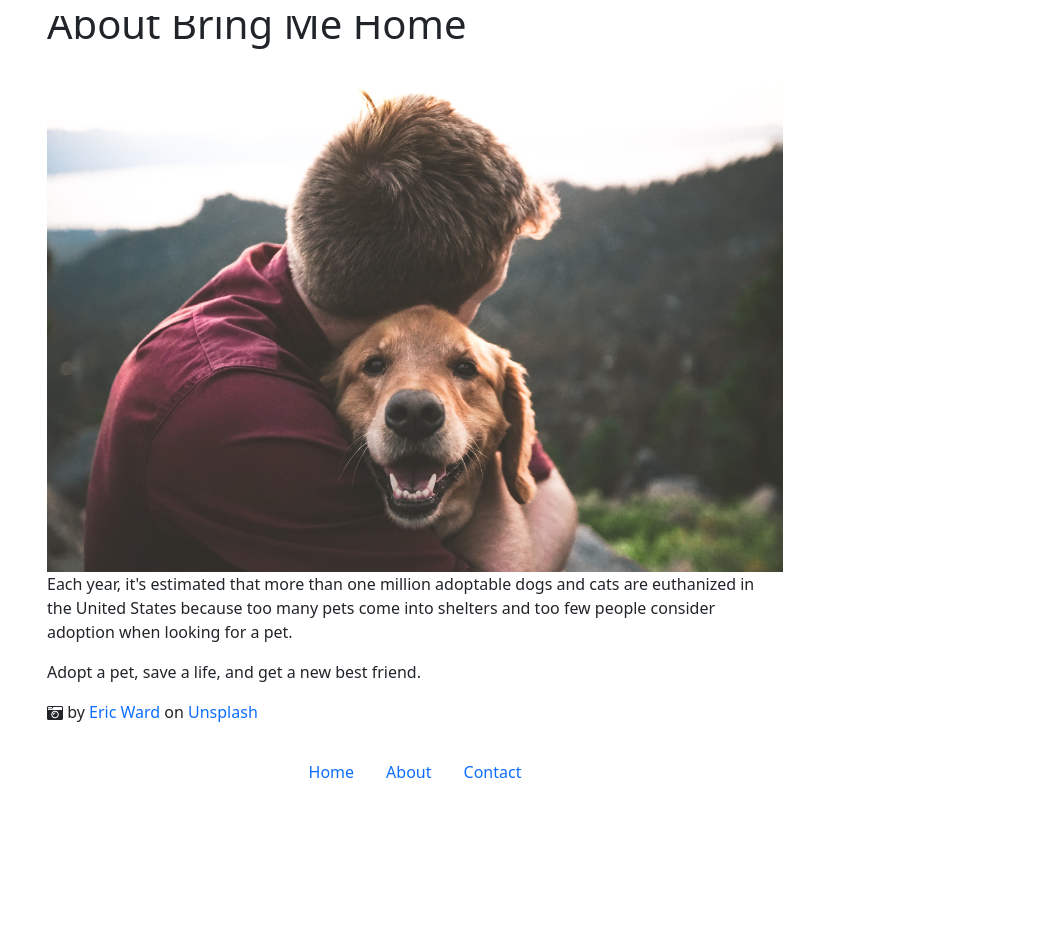
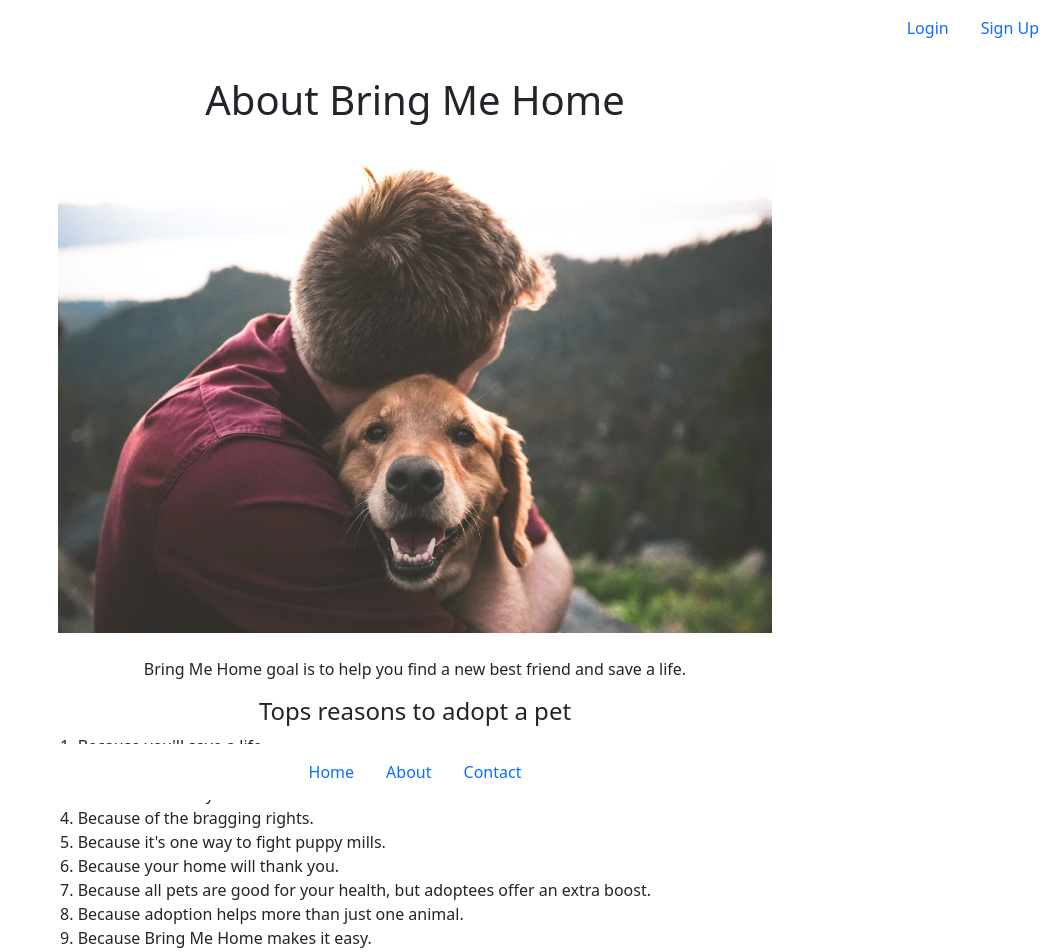
Before and after one commit to jennresado/CS467_Capstone, a React (Create React App) app: page /About in a window 1280 px wide. Shown: the top 952 px of the page, without its empty margins (225-1280 px from the left). Before the commit the page ends 800 px from the top, so only its background shows below. Built offline with nearby package versions, Linux system fonts and the light colour scheme.

Commit message:
formatted ui, article, navigation bar

```diff
--- a/src/components/About.js
+++ b/src/components/About.js
@@ -7,18 +7,51 @@ const About = () => {
         <div className='aboutPage'>
             <div className='row justify-content-center'>
                 <div className='col-xl-8'>
-                    <div className='row aboutImg'>
+                    <div className='row'>
                         <h1>About Bring Me Home</h1>
                     </div>
                     <div className='row'>
-                        <img className='img-fluid' src={aboutImg1}></img>
+                        <img className='img-fluid spreadImgs' src={aboutImg1}></img>
                     </div>
                     <div className='row'>
                         <p>
-                            Each year, it's estimated that more than one million adoptable dogs and cats are euthanized in the United States because too many pets come into shelters and too few people consider adoption when looking for a pet.
+                            Bring Me Home goal is to help you find a new best friend and save a life.
                         </p>
+                        <h4>Tops reasons to adopt a pet</h4>
+                        <ol>
+                            <li>
+                                Because you'll save a life.
+                            </li>
+                            <li>
+                                Because you'll get a great animal.
+                            </li>
+                            <li>
+                                Because it'll cost you less.
+                            </li>
+                            <li>
+                                Because of the bragging rights.
+                            </li>
+                            <li>
+                                Because it's one way to fight puppy mills.
+                            </li>
+                            <li>
+                                Because your home will thank you.
+                            </li>
+                            <li>
+                                Because all pets are good for your health, but adoptees offer an extra boost.
+                            </li>
+                            <li>
+                                Because adoption helps more than just one animal.
+                            </li>
+                            <li>
+                                Because Bring Me Home makes it easy.
+                            </li>
+                            <li>
+                                Because you'll change a homeless animal's whole world.
+                            </li>
+                        </ol>
                         <p>
-                            Adopt a pet, save a life, and get a new best friend.
+                            Article by <a href="https://www.humanesociety.org/resources/top-reasons-adopt-pet">Humane Society</a>
                         </p>
                         <p>
                             <FaCameraRetro></FaCameraRetro> by
--- a/src/components/Landing.js
+++ b/src/components/Landing.js
@@ -13,7 +13,7 @@ const Landing = () => {
                         <h1>Bring Me Home</h1>
                     </div>
                     <div className='row'>
-                        <div id="carouselExampleSlidesOnly" className="carousel slide" data-bs-ride="carousel">
+                        <div id="carouselExampleSlidesOnly" className="carousel slide spreadImgs" data-bs-ride="carousel">
                             <div className="carousel-inner">
                                 <div className="carousel-item active">
                                     <img src={landingImg1} className="d-block w-100" alt="Two dogs running side by side"></img>
--- a/src/components/Navigation.js
+++ b/src/components/Navigation.js
@@ -22,10 +22,10 @@ import { useLocation } from 'react-router-dom'
                 {location.pathname === '/' && <Nav.Link href="/Login">Login</Nav.Link> }
                 {location.pathname === '/Contact' && <Nav.Link href="/Login">Login</Nav.Link> }
                 {location.pathname === '/SignUp' && <Nav.Link href="/Login">Login</Nav.Link> }
-                {location.pathname === '/about' && <Nav.Link href="/Login">Login</Nav.Link> }
+                {location.pathname === '/About' && <Nav.Link href="/Login">Login</Nav.Link> }
                 {location.pathname === '/UserProfile' && <Nav.Link href="/Logout">Logout</Nav.Link> }
                 {location.pathname === '/Contact' && <Nav.Link href="/SignUp">Sign Up</Nav.Link> }
-                {location.pathname === '/about' && <Nav.Link href="/SignUp">Sign Up</Nav.Link> }
+                {location.pathname === '/About' && <Nav.Link href="/SignUp">Sign Up</Nav.Link> }
                 {location.pathname === '/' && <Nav.Link href="/SignUp">Sign Up</Nav.Link> }
                 {location.pathname === '/SignUp' && <Nav.Link href="/SignUp">Sign Up</Nav.Link> }
                 </Navbar.Collapse>
--- a/src/stylesheet.css
+++ b/src/stylesheet.css
@@ -19,12 +19,20 @@ a {
     margin-bottom: 60px; /*for the  Bottom Navigation Bar to not cut off the page content*/
 }
 
-.carousel {
-    margin: 1.5rem 0;
+.aboutPage {
+    margin-top: 60px;  /*for the Navigation Bar to not overlap the page content*/
+    text-align: center;
+    padding: 1rem;
+    margin-bottom: 60px; /*for the  Bottom Navigation Bar to not cut off the page content*/
 }
 
-.aboutImg {
-    margin: 1.5rem 0;
+ol {
+    text-align: left!important;
+    padding-left: 2rem!important;
+}
+
+.spreadImgs {
+    margin: 1.5rem 0!important;
 }
 
 .contactPage {
```
